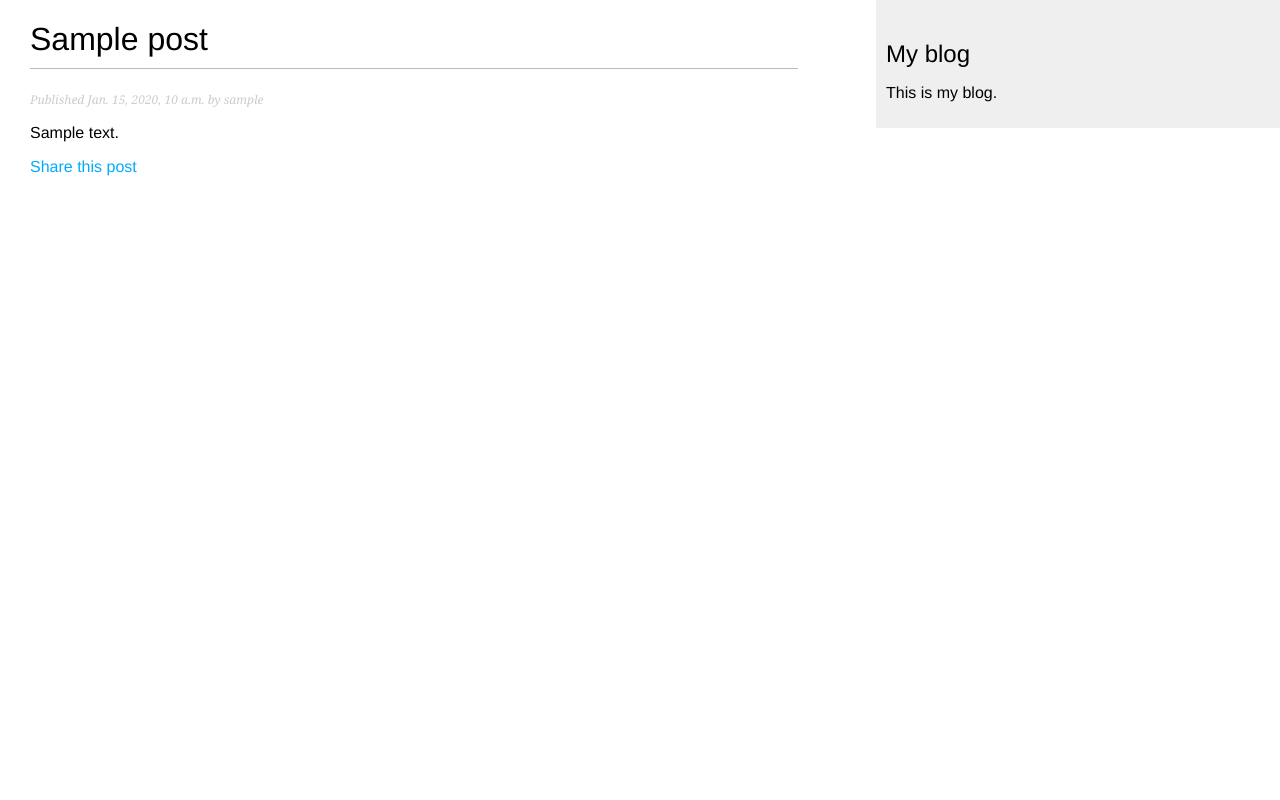
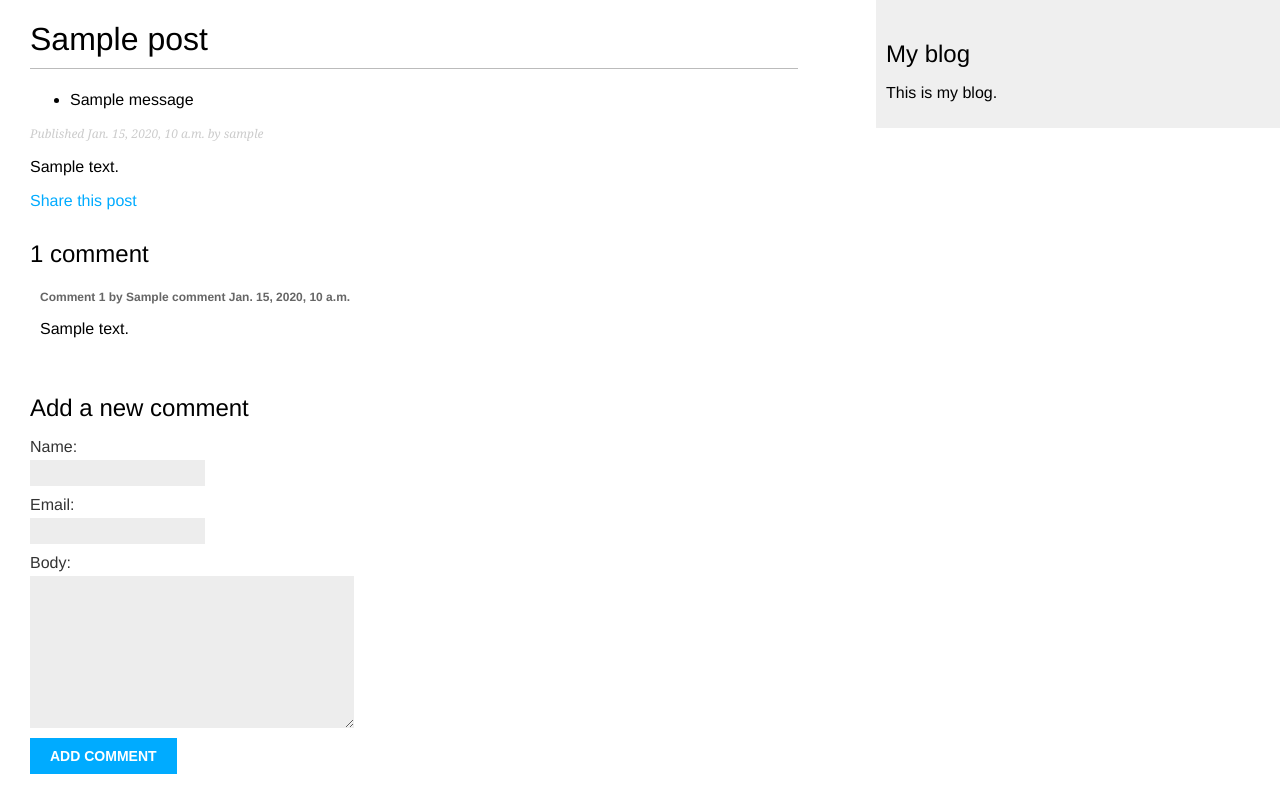
Before and after one commit to kaaviya98/JUST___Blog, a Django app: a page that uses mysite/blog/templates/blog/post/detail.html in a window 1280 px wide. Run offline with Django 4.2, Linux system fonts and the light colour scheme; tables that the repository leaves empty hold one stand-in row (values such as "Sample post"); one stand-in notice (Sample message) is shown.

Commit message:
Add_commenting_section_to_the_blog

```diff
--- a/mysite/blog/forms.py
+++ b/mysite/blog/forms.py
@@ -1,4 +1,5 @@
 from django import forms
+from .models import Comment
 
 
 class EmailPostForm(forms.Form):
@@ -6,3 +7,9 @@ class EmailPostForm(forms.Form):
     from_email = forms.EmailField()
     to_email = forms.EmailField()
     share_message = forms.CharField(required=False, widget=forms.Textarea)
+
+
+class CommentForm(forms.ModelForm):
+    class Meta:
+        model = Comment
+        fields = ("name", "email", "body")
--- a/mysite/blog/models.py
+++ b/mysite/blog/models.py
@@ -11,6 +11,12 @@ class PublishedManager(models.Manager):
             .get_queryset()
             .filter(status="published")
         )
+
+
+class CommentActiveManager(models.Manager):
+    def active_comments(self):
+        comments = Comment.objects.filter()
+        return comments
 
 
 class Post(models.Model):
@@ -50,3 +56,24 @@ class Post(models.Model):
                 self.slug,
             ],
         )
+
+
+class Comment(models.Model):
+    post = models.ForeignKey(
+        Post, on_delete=models.CASCADE, related_name="comments"
+    )
+    name = models.CharField(max_length=80)
+    email = models.EmailField()
+    body = models.TextField()
+    created = models.DateTimeField(auto_now_add=True)
+    updated = models.DateTimeField(auto_now=True)
+    active = models.BooleanField(default=True)
+
+    objects = models.Manager()
+    activated = CommentActiveManager()
+
+    class Meta:
+        ordering = ("created",)
+
+    def __str__(self):
+        return f"Comment by {self.name} on {self.post}"
--- a/mysite/blog/templates/blog/post/detail.html
+++ b/mysite/blog/templates/blog/post/detail.html
@@ -4,6 +4,13 @@
 {% endblock %}
 {% block content %}
     <h1>{{ post.title }}</h1>
+    {% if messages %}
+    <ul class="messages">
+        {% for message in messages %}
+        <li {% if message.tags %} class="{{ message.tags }}"{% endif %}>{{ message }}</li>
+        {% endfor %}
+    </ul>
+    {% endif %}
     <p class="date">Published {{ post.publish }} by {{ post.author }}</p>
     {{ post.body|linebreaks }}
     <p>
@@ -11,4 +18,30 @@
         Share this post
         </a>
     </p>
+    {% with comments.count as total_comments %}
+    <h2>
+      {{ total_comments }} comment{{ total_comments|pluralize }}
+    </h2>
+  {% endwith %}
+  {% for comment in comments %}
+    <div class="comment">
+      <p class="info">
+        Comment {{ forloop.counter }} by {{ comment.name }}
+        {{ comment.created }}
+      </p>
+      {{ comment.body|linebreaks }}
+    </div>
+  {% empty %}
+    <p>There are no comments yet.</p>
+  {% endfor %}
+  {% if new_comment %}
+    <h2>Your comment has been added.</h2>
+  {% else %}
+    <h2>Add a new comment</h2>
+    <form method="post">
+      {{ comment_form.as_p }}
+      {% csrf_token %}
+      <p><input type="submit" value="Add comment"></p>
+    </form>
+  {% endif %}
 {% endblock %}
--- a/mysite/blog/views.py
+++ b/mysite/blog/views.py
@@ -1,10 +1,11 @@
 from django.shortcuts import render, get_object_or_404
 from django.views.generic import ListView, FormView
-from .models import Post
-from .forms import EmailPostForm
+from .models import Post, Comment
 from django.core.mail import send_mail
-from django.urls import reverse_lazy
+from django.urls import reverse_lazy, reverse
 from django.contrib.messages.views import SuccessMessageMixin
+from .forms import EmailPostForm, CommentForm
+from django.contrib import messages
 
 
 class PostListView(ListView):
@@ -12,6 +13,15 @@ class PostListView(ListView):
     context_object_name = "posts"
     paginate_by = 3
     template_name = "blog/post/list.html"
+
+
+def add_comment(request, comment_form, post):
+    if comment_form.is_valid():
+        comment = comment_form.save(commit=False)
+        comment.post = post
+        comment.save()
+        messages.success(request, message="Comment added successfully")
+        return comment
 
 
 def post_detail(request, year, month, day, post):
@@ -23,7 +33,21 @@ def post_detail(request, year, month, day, post):
         publish__month=month,
         publish__day=day,
     )
-    return render(request, "blog/post/detail.html", {"post": post})
+
+    comment_form = add_comment(
+        request, CommentForm(data=request.POST or None), post
+    )
+    comment_form = CommentForm()
+
+    return render(
+        request,
+        "blog/post/detail.html",
+        {
+            "post": post,
+            "comments": post.comments.filter(active=True),
+            "comment_form": comment_form,
+        },
+    )
 
 
 class PostShareView(SuccessMessageMixin, FormView):
```
Also changed, not shown: mysite/blog/admin.py (+8 -1 lines), mysite/blog/migrations/0002_comment.py (added).
